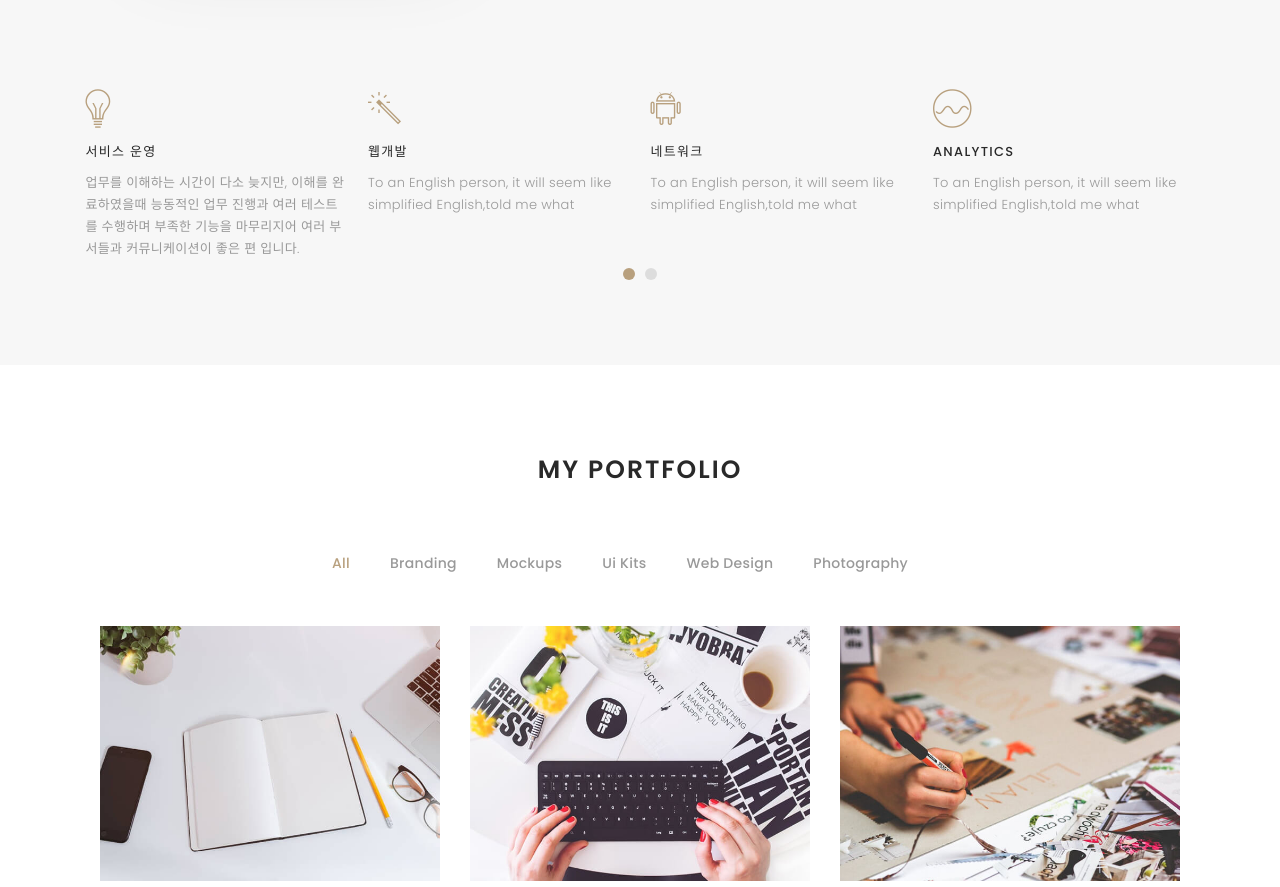
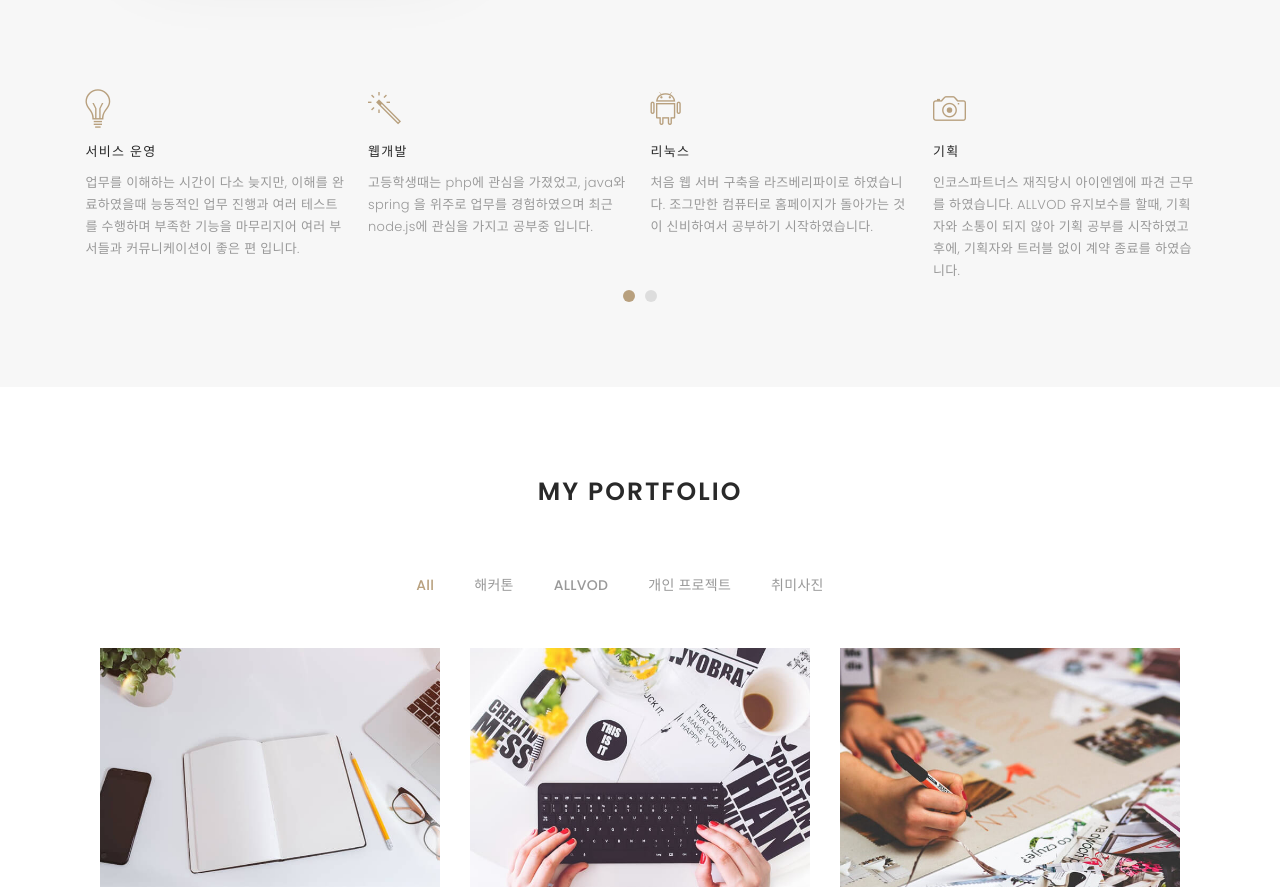
Before and after one commit to saranf/saranf.github.io, a plain HTML site: page index.html in a window 1280 px wide. Shown: the part 1403-2290 px from the top of the page. Drawn offline with nearby package versions, Linux system fonts and the light colour scheme; files whose address does not match are found by name; a web font is replaced by a local one.

Commit message:
중간 확인

```diff
--- a/index.html
+++ b/index.html
@@ -171,23 +171,15 @@
 
           <i class="ion-ios-color-wand-outline"></i>
           <span>웹개발</span>
-          <p class="separator">To an English person, it will seem like simplified English,told me what </p>
+          <p class="separator">고등학생때는 php에 관심을 가졌었고, java와 spring 을 위주로 업무를 경험하였으며 최근 node.js에 관심을 가지고 공부중 입니다. </p>
 
         </div>
 
         <div class="services-block">
 
           <i class="ion-social-android-outline"></i>
-          <span>네트워크</span>
-          <p class="separator">To an English person, it will seem like simplified English,told me what </p>
-
-        </div>
-
-        <div class="services-block">
-
-          <i class="ion-ios-analytics-outline"></i>
-          <span>Analytics</span>
-          <p class="separator">To an English person, it will seem like simplified English,told me what </p>
+          <span>리눅스</span>
+          <p class="separator">처음 웹 서버 구축을 라즈베리파이로 하였습니다. 조그만한 컴퓨터로 홈페이지가 돌아가는 것이 신비하여서 공부하기 시작하였습니다.  </p>
 
         </div>
 
@@ -195,7 +187,7 @@
 
           <i class="ion-ios-camera-outline"></i>
           <span>기획</span>
-          <p class="separator">To an English person, it will seem like simplified English,told me what </p>
+          <p class="separator">인코스파트너스 재직당시 아이엔엠에 파견 근무를 하였습니다. ALLVOD 유지보수를 할때, 기획자와 소통이 되지 않아 기획 공부를 시작하였고 후에, 기획자와 트러블 없이 계약 종료를 하였습니다. </p>
 
         </div>
 
@@ -224,11 +216,10 @@
 
             <ul class="nav list-unstyled" id="portfolio-flters">
               <li class="filter filter-active" data-filter=".all">all</li>
-              <li class="filter" data-filter=".branding">branding</li>
-              <li class="filter" data-filter=".mockups">mockups</li>
-              <li class="filter" data-filter=".uikits">ui kits</li>
-              <li class="filter" data-filter=".webdesign">web design</li>
-              <li class="filter" data-filter=".photography">photography</li>
+              <li class="filter" data-filter=".branding">해커톤</li>
+              <li class="filter" data-filter=".mockups">ALLVOD</li>
+              <li class="filter" data-filter=".uikits"> 개인 프로젝트</li>
+              <li class="filter" data-filter=".photography">취미사진</li>
             </ul>
 
           </div>
```
